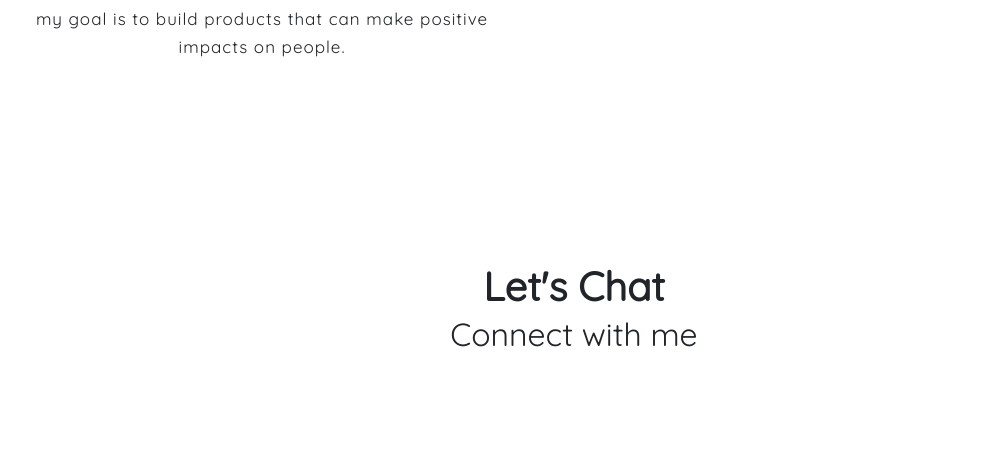
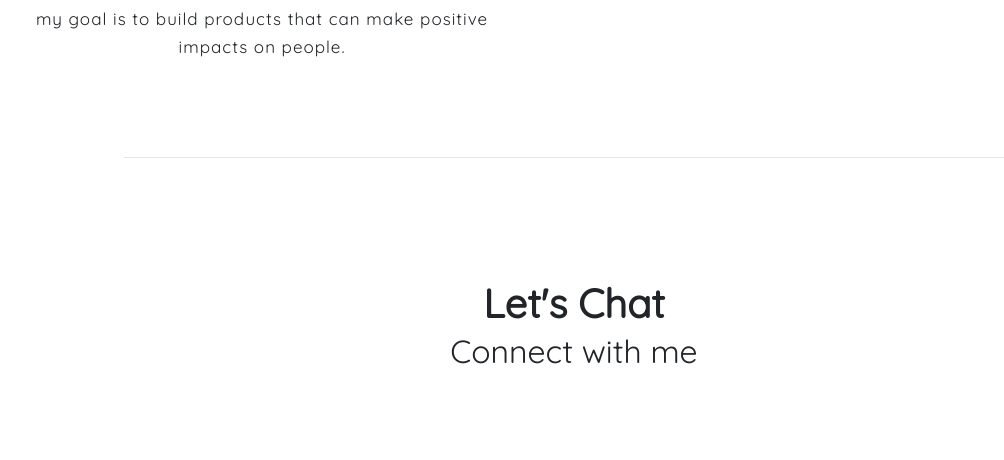
Before and after one commit to tinary/tinary-website-v2, a plain HTML site: page index.html in a window 1280 px wide. Shown: the part 2111-2571 px from the top of the page, without its empty margins (66-1070 px from the left). Drawn offline with nearby package versions, Linux system fonts and the light colour scheme.

Commit message:
Update index.html

```diff
--- a/index.html
+++ b/index.html
@@ -163,8 +163,8 @@
     </div>
   </section>
 
-  <!-- <hr class="divider">
-  </hr> -->
+  <hr class="divider">
+  </hr>
 
 
   <section id="contact">
```
